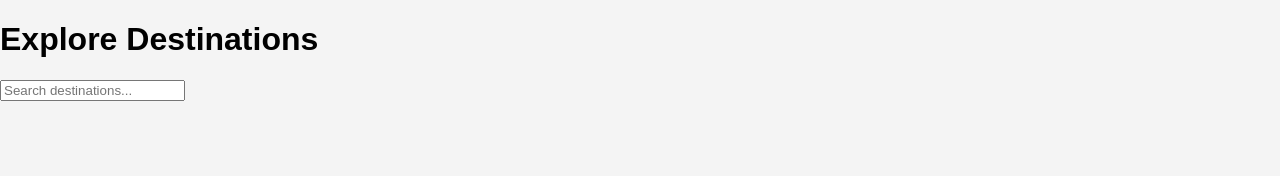
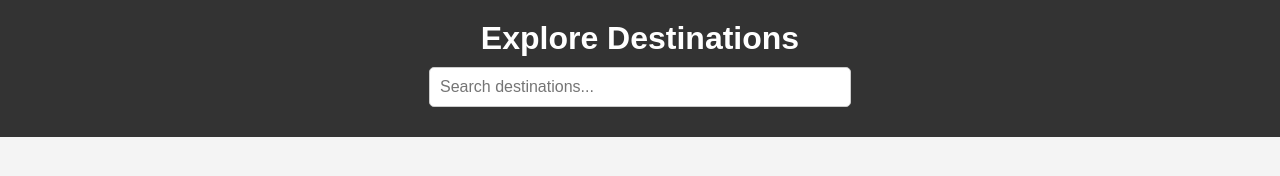
Before and after one commit to vivan64/Project1CIS3344TravelPortal, a plain HTML site: page index.html in a window 1280 px wide. Drawn offline with Linux system fonts and the light colour scheme; no server answers.

Commit message:
Added header/ searchBar styling

```diff
--- a/styles.css
+++ b/styles.css
@@ -5,3 +5,28 @@ body {
     margin: 0;
     padding: 0;
 }
+
+/* Header Styling */
+header {
+    text-align: center;
+    padding: 20px;
+    background-color: #333;
+    color: white;
+}
+
+header h1 {
+    margin: 0;
+}
+
+/* Search Bar */
+#search {
+    margin: 10px 0;
+    padding: 10px;
+    width: 80%;
+    max-width: 400px;
+    font-size: 16px;
+    border-radius: 5px;
+    border: 1px solid #ccc;
+}
+
+/*Destination Cards Layout */
```
